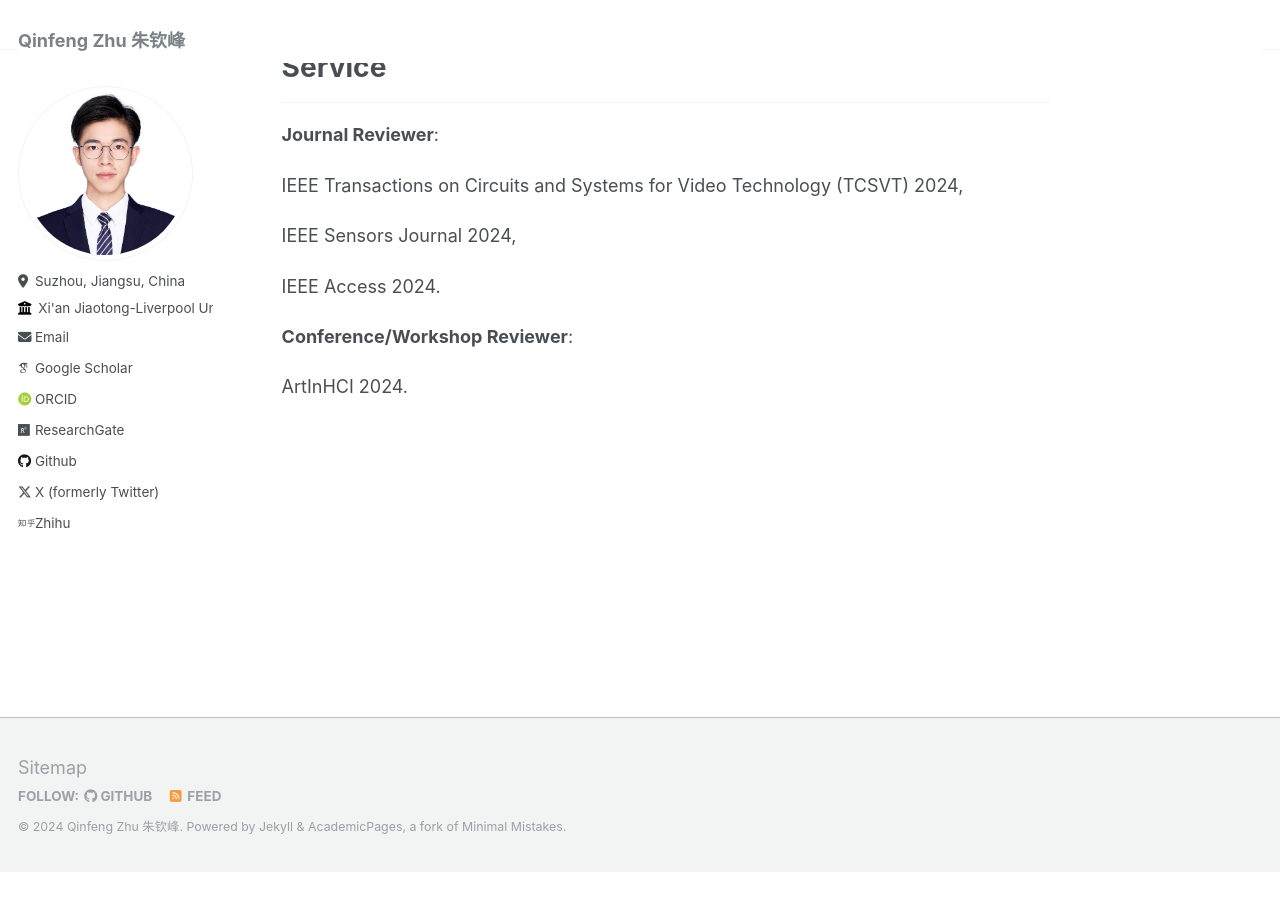
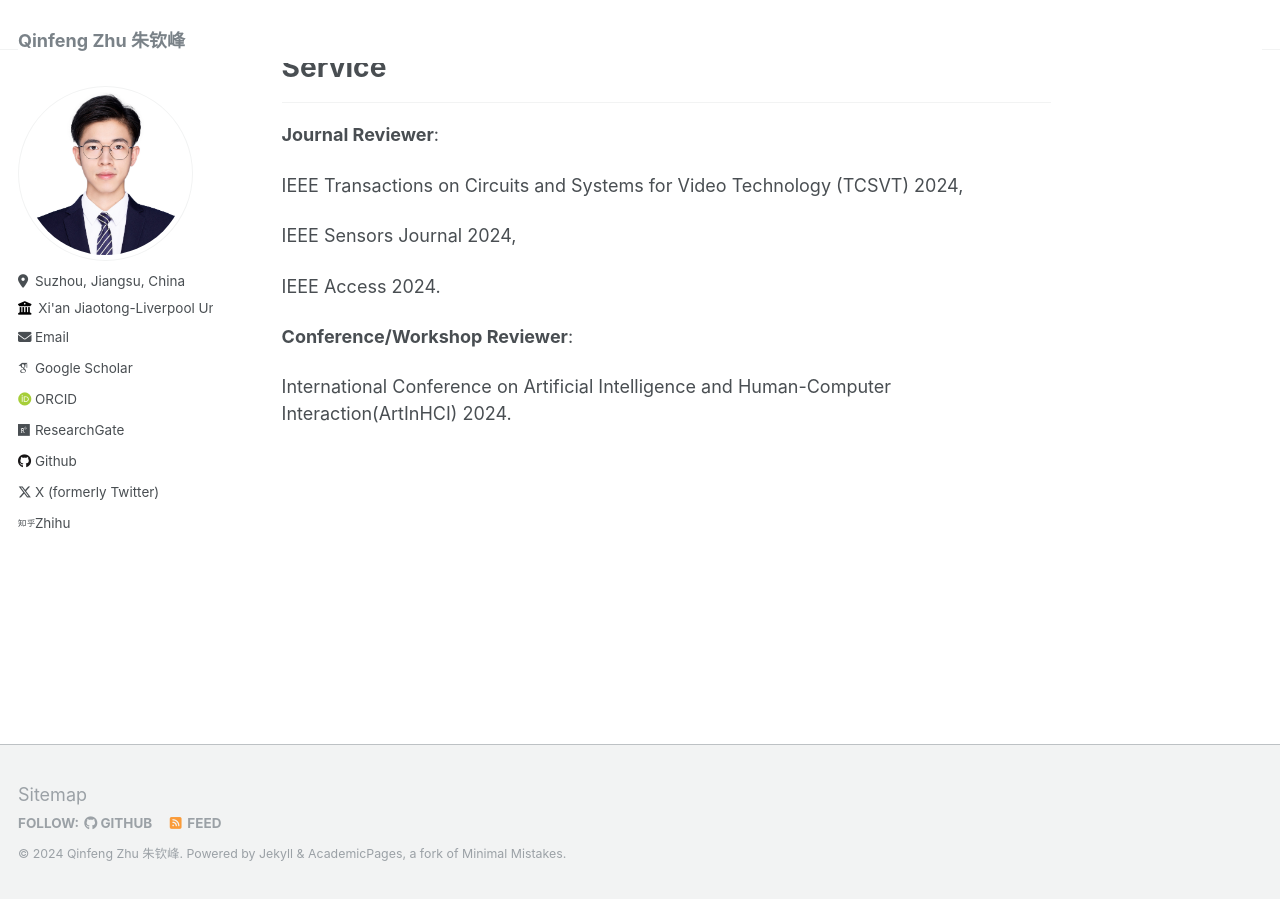
Before and after one commit to zhuqinfeng1999/zhuqinfeng1999.github.io, a Jekyll site: the page built from _pages/about.md, in a window 1280 px wide and 900 px high, scrolled down 987 px. Built offline with Jekyll 4.4.1, drawn with Linux system fonts in a browser that asks for light colours; some web fonts are replaced; before the commit the page ends 1860 px from its top, so only the background shows below that.

Commit message:
Update about.md

```diff
--- a/_pages/about.md
+++ b/_pages/about.md
@@ -126,7 +126,6 @@
 
 **Conference/Workshop Reviewer**:
 
-ArtInHCI 2024.
-
+International Conference on Artificial Intelligence and Human-Computer Interaction(ArtInHCI) 2024.
 
 <br>
```
